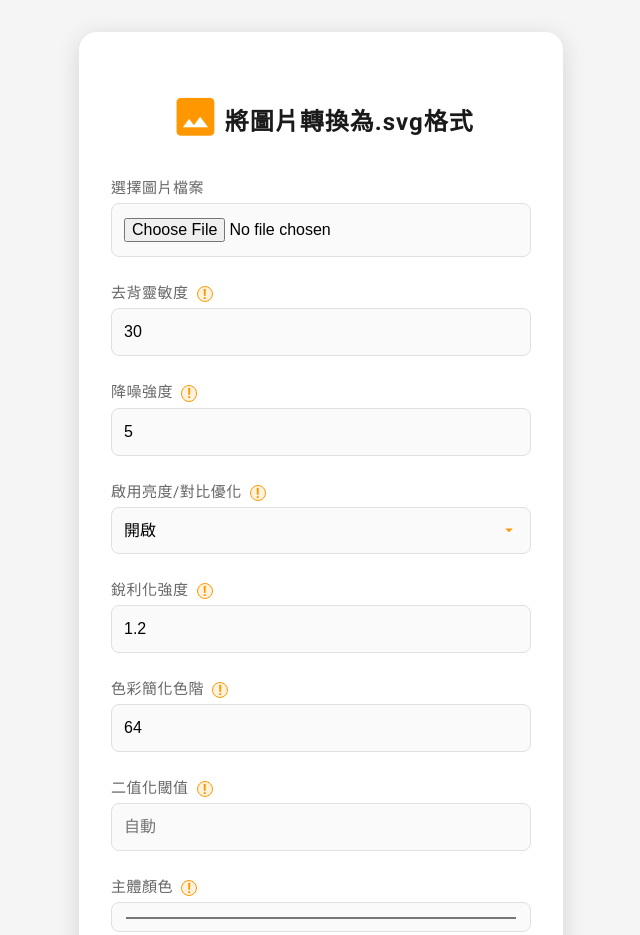
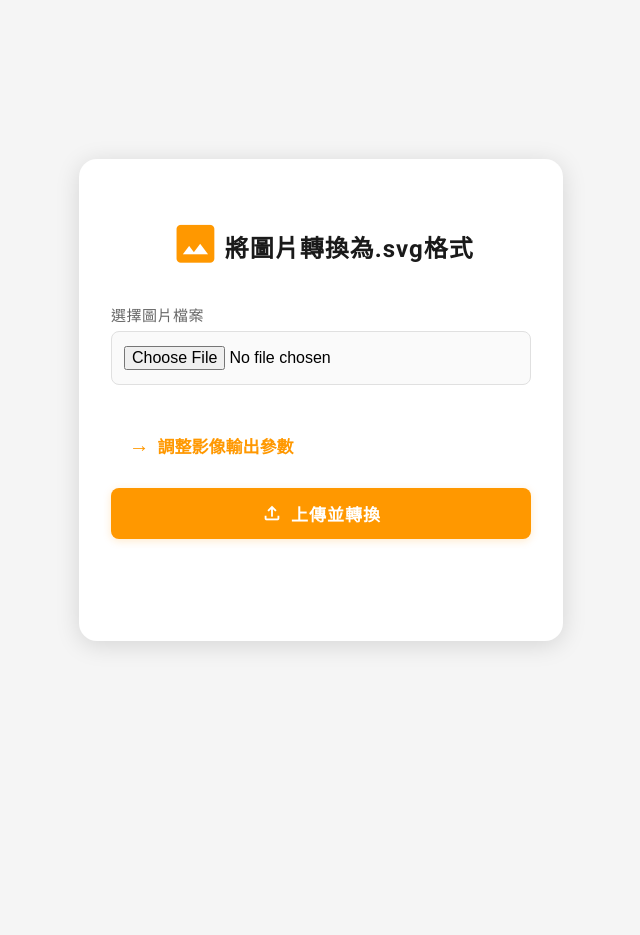
Before and after one commit to CY-Li/image-to-svg-api, a website: page index.html in a window 1280 px wide. Shown: the top 935 px of the page, without its empty margins (319-959 px from the left). After the commit the page ends 800 px from the top, so only its background shows below. Drawn offline with nearby package versions, Linux system fonts and the light colour scheme.

Commit message:
Update index.html

```diff
--- a/index.html
+++ b/index.html
@@ -195,6 +195,48 @@
       -moz-appearance: none;
       appearance: none;
     }
+    .collapsible {
+      border: none;
+      background: none;
+      width: 100%;
+      padding: 0;
+      margin: 0 0 18px 0;
+    }
+    .collapsible summary {
+      font-size: 17px;
+      font-weight: 700;
+      color: #ff9800;
+      border-radius: 8px;
+      padding: 12px 18px;
+      cursor: pointer;
+      outline: none;
+      display: flex;
+      align-items: center;
+      gap: 8px;
+      transition: background 0.2s;
+      user-select: none;
+    }
+    .collapsible[open] summary {
+      background: #fff3e0;
+      color: #d17b00;
+    }
+    .collapsible summary::-webkit-details-marker {
+      display: none;
+    }
+    .collapsible .arrow {
+      display: inline-block;
+      transition: transform 0.2s;
+      font-size: 1.2em;
+      color: #ff9800;
+    }
+    .collapsible[open] .arrow {
+      transform: rotate(90deg);
+    }
+    .collapsible-content {
+      padding: 18px 0 0 0;
+      border-radius: 0 0 8px 8px;
+      background: none;
+    }
   </style>
 </head>
 <body>
@@ -209,6 +251,9 @@
         <label class="md-label" for="imageInput">選擇圖片檔案</label>
         <input type="file" class="md-input" id="imageInput" name="image" accept="image/*" required aria-required="true" aria-label="選擇圖片檔案">
       </div>
+      <details class="collapsible" id="paramsCollapse">
+        <summary><span class="arrow">→</span>調整影像輸出參數</summary>
+        <div class="collapsible-content">
           <div class="form-group">
             <label class="md-label" for="bgSensitivity">
               去背靈敏度
@@ -268,6 +313,8 @@
             </label>
             <input type="color" class="md-input" id="svgColor" name="svgColor" value="#000000">
           </div>
+        </div>
+      </details>
       <button type="submit" class="md-btn" aria-label="上傳並轉換"><span class="material-symbols-outlined">upload</span> 上傳並轉換</button>
     </form>
     <div class="result" id="result" aria-live="polite"></div>
@@ -347,6 +394,18 @@
         tip.addEventListener('focus', showTooltip);
         tip.addEventListener('blur', hideTooltip);
       });
+      // Material Design 3摺疊箭頭動畫
+      const collapse = document.getElementById('paramsCollapse');
+      if (collapse) {
+        const arrow = collapse.querySelector('.arrow');
+        collapse.addEventListener('toggle', function() {
+          if (collapse.open) {
+            arrow.style.transform = 'rotate(90deg)';
+          } else {
+            arrow.style.transform = 'rotate(0deg)';
+          }
+        });
+      }
     });
   </script>
 </body>
```
Lines whose indentation alone changed are shown as unchanged.
